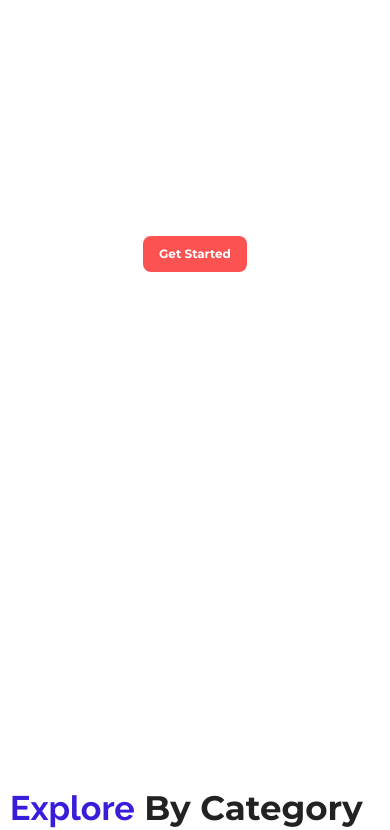
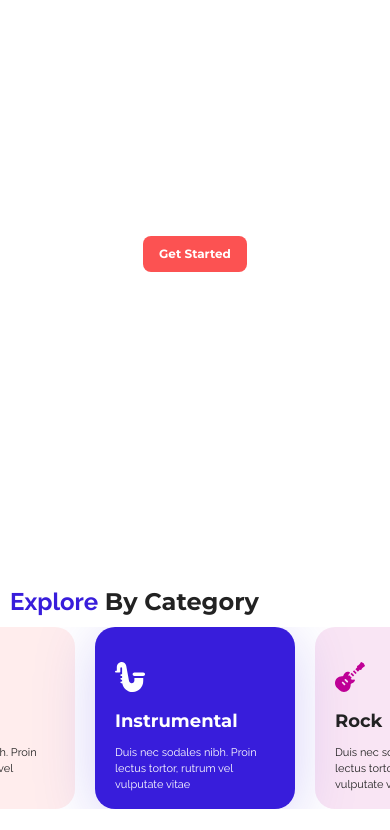
Before and after one commit to DankiCat/musik, a website: page src/index.html in a window 390 px wide. Shown: the part 298-1128 px from the top of the page. Drawn offline with nearby package versions, Linux system fonts and the light colour scheme.

Commit message:
categories screen adaptation

```diff
--- /dev/null
+++ b/src/sass/blocks/categories/_categories-media.scss
@@ -0,0 +1,61 @@
+@media (max-width: 1199.98px) {
+    .categories {
+        &__carousel {
+            margin-top: 40px;
+        }
+        &__item {
+            margin: 0 10px;
+            padding: 70px 100px 26px 40px;
+            width: 305px;
+            gap: 15px;
+        }
+        &__description {
+            font-size: 14px;
+            line-height: 20px;
+        }
+    }
+}
+
+@media (max-width: 989.98px) {
+    .categories {
+        &__carousel {
+            margin-top: 30px;
+        }
+        &__item {
+            margin: 0 10px;
+            padding: 40px 60px 16px 30px;
+            width: 230px;
+            gap: 10px;
+        }
+        &__instrument {
+            width: 30px;
+        }
+        &__description {
+            font-size: 11px;
+            line-height: 16px;
+        }
+    }
+}
+
+@media (max-width: 749.98px) {
+    .categories {
+        &__carousel {
+            margin-top: 20px;
+        }
+        &__item {
+            border-radius: 20px;
+            margin: 0 10px;
+            padding: 30px 30px 16px 20px;
+            width: 200px;
+            gap: 10px;
+        }
+    }
+}
+
+@media (max-width: 569.98px) {
+    .categories {
+        &__carousel {
+            margin-top: 10px;
+        }
+    }
+}
--- a/src/sass/blocks/categories/_categories.scss
+++ b/src/sass/blocks/categories/_categories.scss
@@ -1,5 +1,4 @@
 .categories {
-    margin-top: 240px;
     .container {
         position: relative;
     }
--- a/src/sass/blocks/demo/_demo.scss
+++ b/src/sass/blocks/demo/_demo.scss
@@ -2,6 +2,7 @@
     min-height: 100vh;
     background: url('../images/background.png') center center / cover no-repeat;
     padding-top: 22.5vh;
+    margin-top: 0;
     &__content {
         flex: 1 1 auto;
         display: flex;
--- a/src/sass/blocks/titles/_titles-media.scss
+++ b/src/sass/blocks/titles/_titles-media.scss
@@ -7,12 +7,30 @@
     }
 }
 
+@media (max-width: 989.98px) {
+    .title {
+        &_24 {
+            font-size: 20px;
+            line-height: 34px;
+        }
+        &_34 {
+            font-weight: 700;
+            font-size: 34px;
+            line-height: 130%;
+        }
+        &_60 {
+            font-weight: 700;
+            font-size: 60px;
+            color: $general-light;
+        }
+    }
+}
+
 @media (max-width: 749.98px) {
     .title {
         &_24 {
-            font-weight: 800;
-            font-size: 24px;
-            line-height: 38px;
+            font-size: 18px;
+            line-height: 28px;
         }
         &_34 {
             font-weight: 700;
@@ -33,14 +51,8 @@
 
 @media (max-width: 569.98px) {
     .title {
-        &_24 {
-            font-weight: 800;
+        &_34 {
             font-size: 24px;
-            line-height: 38px;
-        }
-        &_34 {
-            font-weight: 700;
-            font-size: 34px;
             line-height: 130%;
         }
         &_60 {
--- a/src/sass/style.scss
+++ b/src/sass/style.scss
@@ -42,15 +42,45 @@ a, button {
     padding: 0 15px;
 }
 
+section {
+    margin-top: 240px;
+}
+
+.confetti {
+    position: absolute;
+    z-index: 10;
+}
+
+@media (max-width: 1649.98px) {
+    .confetti {
+        display: none;
+    }
+}
+
+@media (max-width: 1499.98px) {
+    section {
+        margin-top: 180px;
+    }
+    .confetti {
+        display: none;
+    }
+}
+
 @media (max-width: 1199.98px) {
     .container {
         width: 990px;
+    }
+    section {
+        margin-top: 100px;
     }
 }
 
 @media (max-width: 989.98px) {
     .container {
         width: 750px;
+    }
+    section {
+        margin-top: 80px;
     }
 }
 
@@ -59,17 +89,18 @@ a, button {
         width: 570px;
         padding: 0 10px;
     }
+    section {
+        margin-top: 60px;
+    }
 }
 
 @media (max-width: 569.98px) {
     .container {
         width: 100%;
     }
-}
-
-.confetti {
-    position: absolute;
-    z-index: 10;
+    section {
+        margin-top: 40px;
+    }
 }
 
 /* Подключение стилей заголовков и кнопок */
@@ -87,6 +118,7 @@ a, button {
 @import 'blocks/demo/demo-media';
 
 @import 'blocks/categories/categories';
+@import 'blocks/categories/categories-media';
 
 @import 'blocks/about/about';
 
```
Also changed, not shown: src/css/style.min.css.
